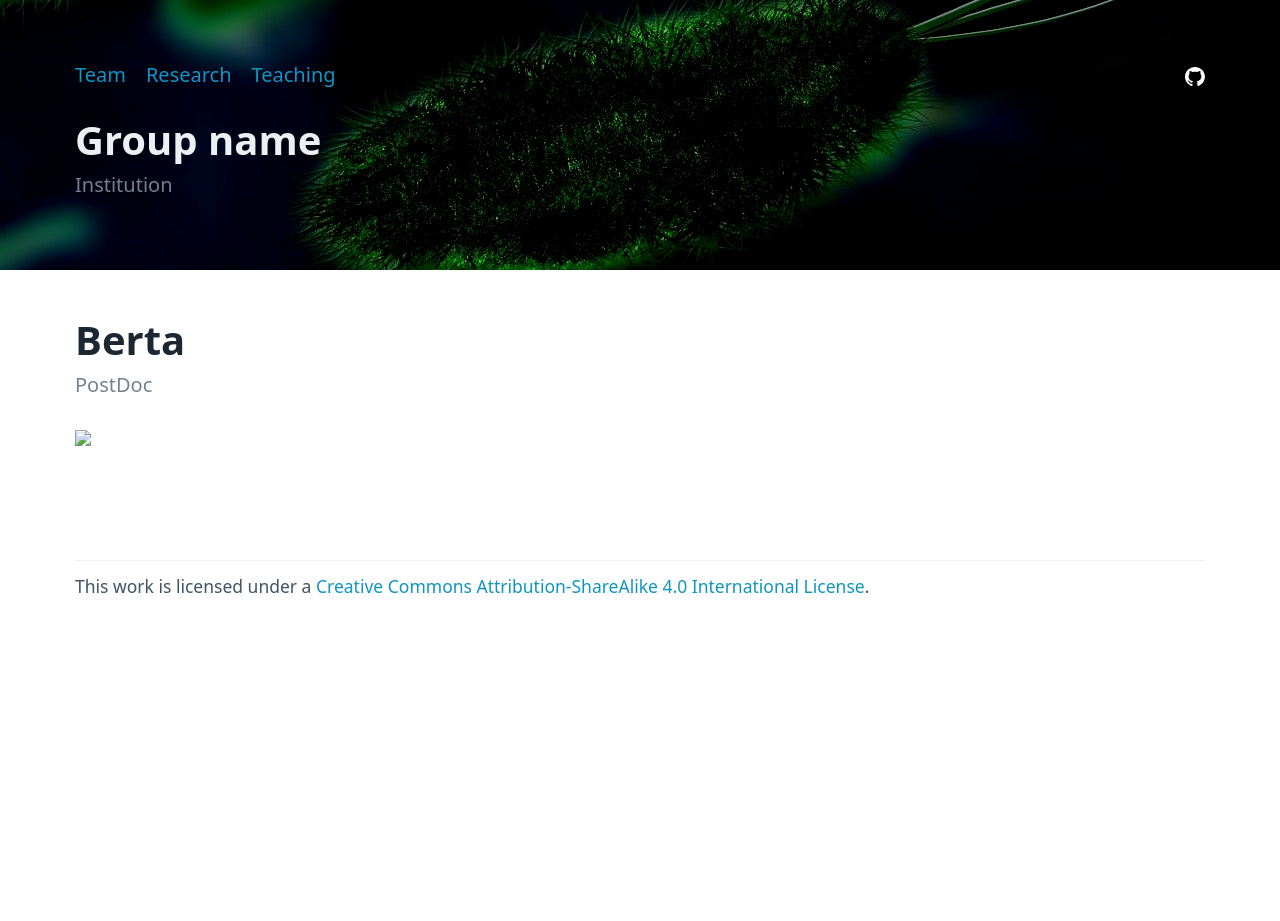
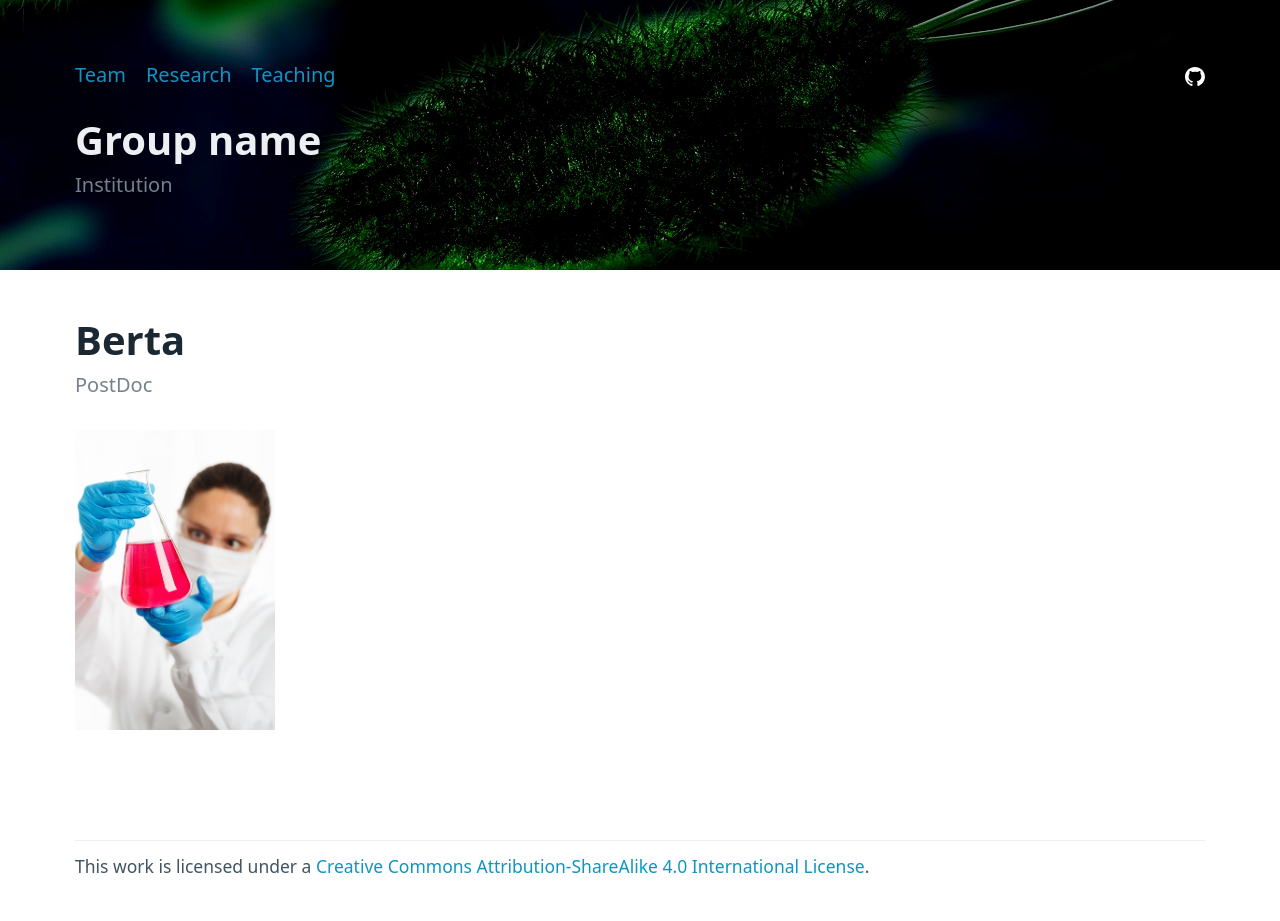
Before and after one commit to andreasKroepelin/ghpages-test, a Jekyll site: the page built from _team/berta.md, in a window 1280 px wide. Built offline with Jekyll 4.4.1, drawn with Linux system fonts in a browser that asks for light colours; before the commit the page ends 900 px from its top, so only the background shows below that.

Commit message:
Fix links for imgs

```diff
--- a/_layouts/member.html
+++ b/_layouts/member.html
@@ -9,7 +9,7 @@ layout: default
 </hgroup>
 
 <div class="member-about">
-<img src="{{ page.imgpath }}" class="member-img"></img>
+<img src="{{ page.imgpath | relative_url }}" class="member-img"></img>
 <section>
   {{ content }}
 </section>
--- a/team.html
+++ b/team.html
@@ -9,7 +9,7 @@ title: Team
 {% for member in site.team %}
 <a href="{{ member.url | relative_url }}" class="undecorated">
 <article class="team-panel">
-  <img src="{{ member.imgpath }}">
+  <img src="{{ member.imgpath | relative_url }}">
   <div>
       <strong>{{ member.name }}</strong><br>
       <em>{{ member.role }}</em><br>
```
